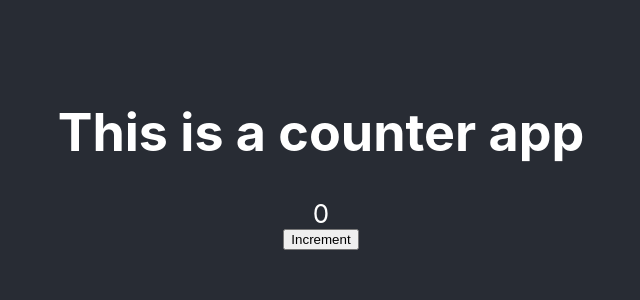
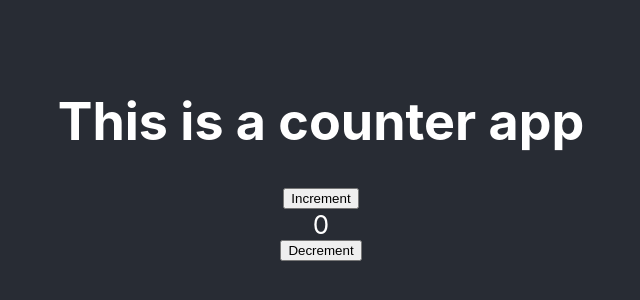
Before and after one commit to alexlecco/tdd-counter, a React (Create React App) app: page / in a window 1280 px wide. Shown: the part 242-542 px from the top of the page, without its empty margins (319-959 px from the left). Built offline with nearby package versions, Linux system fonts and the light colour scheme.

Commit message:
write t4 and t5, test increment and decrement functions

```diff
--- a/src/App.js
+++ b/src/App.js
@@ -2,14 +2,21 @@ import { useState } from 'react';
 import './App.css';
 
 function App() {
-  const [counter] = useState(0);
+  const [counter, setCounter] = useState(0);
+  const handleIncrement = () => setCounter(counter + 1);
+  const handleDecrement = () => setCounter(counter - 1);
 
   return (
     <div className="App">
       <header className="App-header">
         <h1>This is a counter app</h1>
+        <button id="increment-btn" onClick={handleIncrement}>
+          Increment
+        </button>
         <div id="counter-value">{counter}</div>
-        <button id="increment-btn">Increment</button>
+        <button id="decrement-btn" onClick={handleDecrement}>
+          Decrement
+        </button>
       </header>
     </div>
   );
```
Also changed, not shown: 1 other file (tests, documents, lock files or other folders).
